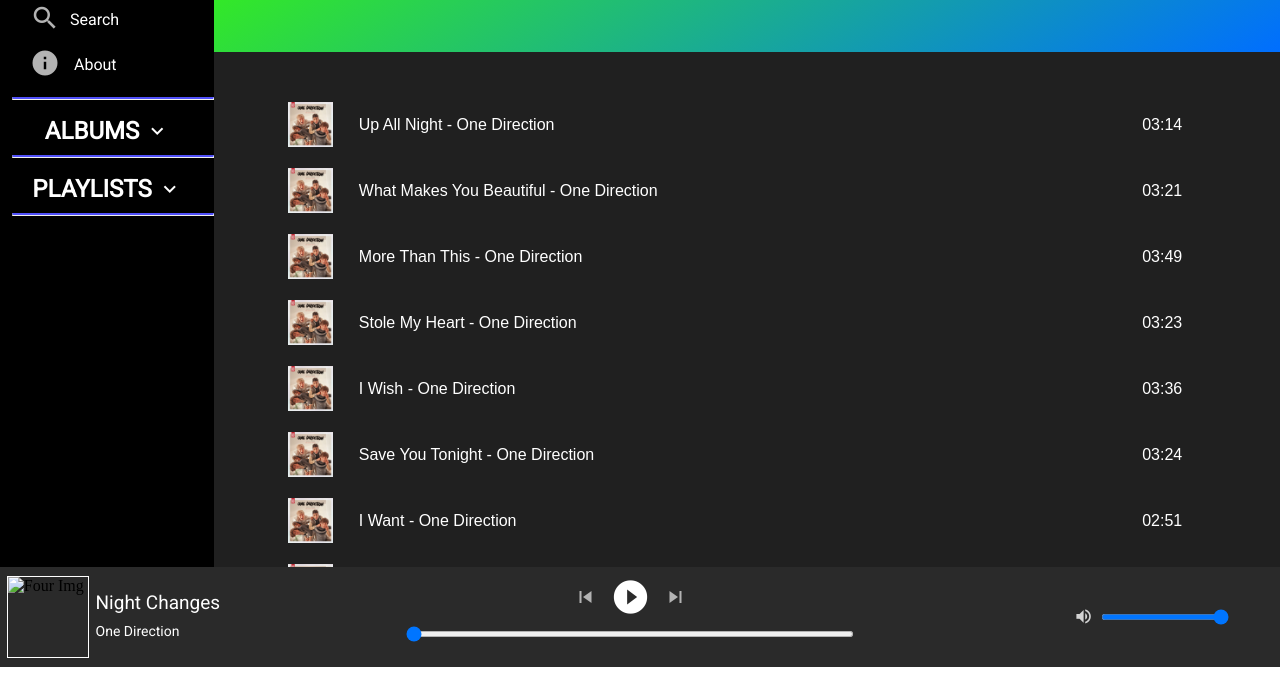
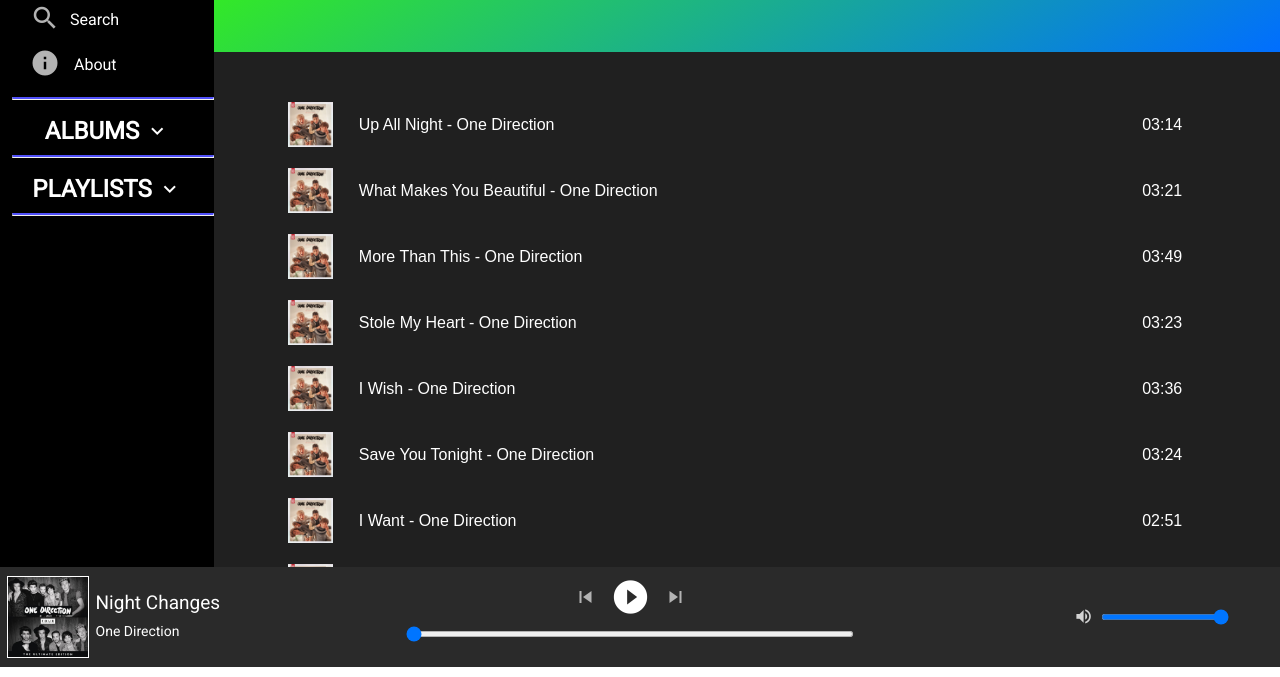
Before and after one commit to Pranav-183/Spotify-Modified, a plain HTML site: page search/search.html in a window 1280 px wide. Shown: the part 123-800 px from the top of the page. Drawn offline with Linux system fonts and the light colour scheme; the site is published under a folder, as on GitHub Pages, so addresses that start at the root find nothing.

Commit message:
slight change

```diff
--- a/search/search.html
+++ b/search/search.html
@@ -59,7 +59,7 @@
     <div id="bottomBar">
         <div id="songInfo">
             <div id="songInfoImgContainer">
-                <img src="/images/Four.jpg" alt="Four Img" id="songInfoImg">
+                <img src="../images/Four.jpg" alt="Four Img" id="songInfoImg">
             </div>
             <div id="songInfoTextContainer">
                 <div id="songInfoName">
```
